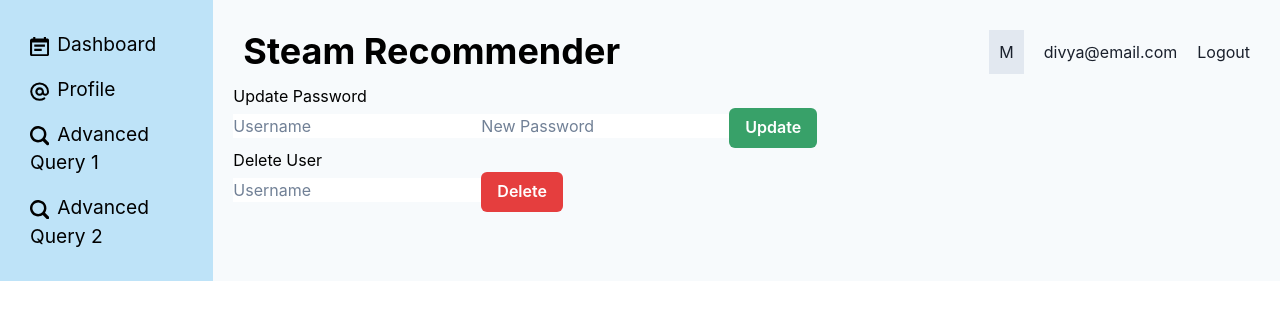
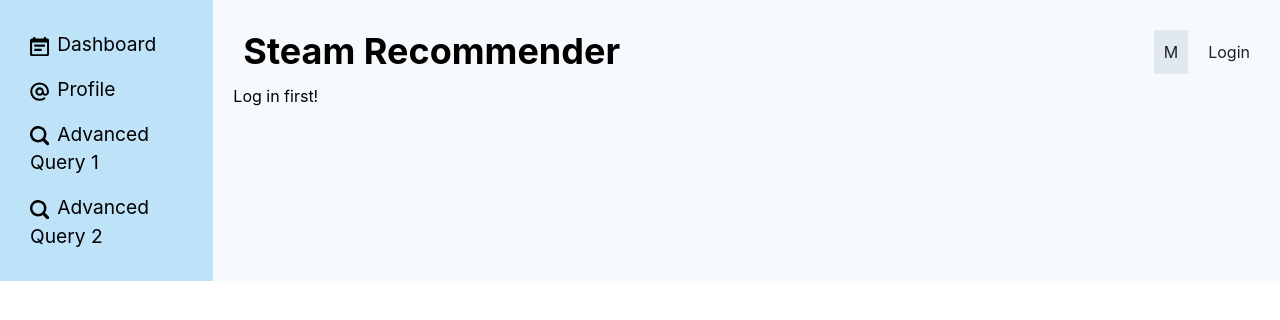
Before and after one commit to cs411-alawini/sp23-cs411-team027-databases, a React (Create React App) app in the folder frontend/: page /profile in a window 1280 px wide. Shown: the top 320 px of the page. Built offline with nearby package versions, Linux system fonts and the light colour scheme; no server answers.

Commit message:
made profile page not show unless logged in

```diff
--- a/frontend/package.json
+++ b/frontend/package.json
@@ -10,6 +10,7 @@
     "@testing-library/jest-dom": "^5.16.5",
     "@testing-library/react": "^13.4.0",
     "@testing-library/user-event": "^13.5.0",
+    "app-context": "^0.3.2",
     "axios": "^1.3.5",
     "framer-motion": "^10.10.0",
     "react": "^18.2.0",
--- a/frontend/src/Components/GameProfile/GameProfile.jsx
+++ b/frontend/src/Components/GameProfile/GameProfile.jsx
@@ -12,7 +12,7 @@
   await axios.get('http://localhost:3001/adv3/'+name)
     .then(result => {
 
-        console.log(result['data'])
+       // console.log(result['data'])
         setData2(result['data'])
     })
     .catch(e=>console.log(e))
@@ -31,7 +31,7 @@
     const go = {'name': name}
 
 
-  console.log(data2)
+ // console.log(data2)
   useEffect(() => {setdef(setData2,name)},[])
 
     return (
--- a/frontend/src/Components/Home/Home.jsx
+++ b/frontend/src/Components/Home/Home.jsx
@@ -10,7 +10,7 @@
     const [error, setError] = useState("")
 
     const handleOnSearchSubmit = (event) => {
-      console.log("searchInput", event.target.value)
+     // console.log("searchInput", event.target.value)
       setSearchInput(event.target.value)
       handleOnSearchSubmitFxn(event)
     }
--- a/frontend/src/Components/Login/Login.jsx
+++ b/frontend/src/Components/Login/Login.jsx
@@ -4,14 +4,13 @@
 import axios from 'axios';
 
 import "./Login.css"
-
+import loggedIn from '../../index.js'
 export default function Login(props) {
   const uRef = useRef(null);
   const pasRef = useRef(null);
-
   function handleClick() {
-    console.log(uRef.current.value);
-    console.log(pasRef.current.value);
+   // console.log(uRef.current.value);
+//    console.log(pasRef.current.value);
     cUser(uRef.current.value,pasRef.current.value)
   }
   async function cUser(user,pass) {
@@ -24,6 +23,7 @@
 
           } else {
                       x[0].innerText="user " +user + " logged in!";
+              loggedIn.logged = true;
 
           }
 
--- a/frontend/src/Components/Navbar/Navbar.jsx
+++ b/frontend/src/Components/Navbar/Navbar.jsx
@@ -3,8 +3,25 @@
 import { Link } from "react-router-dom"
 import {useEffect} from "react"
 import {Flex,Box,Heading,Button,Text,Spacer,HStack} from "@chakra-ui/react"
+import loggedIn from '../../index.js'
+
 
 export default function Navbar(props) {
+
+ if (loggedIn.logged) {
+
+     return (
+    <Flex as="nav" p ="10px" alignItems="center" gap="100px" >
+      <Heading as="h1">Steam Recommender</Heading>
+
+      <Spacer />
+
+      <HStack spacing="20px"> {/*horizontically stacks all elements and puts spacing between*/}
+        {/* avatar for person's name, linking to profile */}
+        <Box bg="gray.200" p="10px">M</Box>
+      </HStack>
+    </Flex>)
+ }else {
   return (
     <Flex as="nav" p ="10px" alignItems="center" gap="100px" >
       <Heading as="h1">Steam Recommender</Heading>
@@ -14,11 +31,10 @@
       <HStack spacing="20px"> {/*horizontically stacks all elements and puts spacing between*/}
         {/* avatar for person's name, linking to profile */}
         <Box bg="gray.200" p="10px">M</Box>
-        <Text>divya@email.com</Text>
-        <Link colorScheme="purple" to={'/login'}>Logout</Link>
+        <Link colorScheme="purple" to={'/login'}>Login</Link>
       </HStack>
     </Flex>
-  )
+  )}
 }
 
 // export default function Navbar(props) {
--- a/frontend/src/Components/Profile/Profile.jsx
+++ b/frontend/src/Components/Profile/Profile.jsx
@@ -4,7 +4,7 @@
 import axios from 'axios';
 import { Route } from 'react-router-dom';
 import { useNavigate } from 'react-router-dom';
-
+import loggedIn from '../../index.js'
 
 
 
@@ -55,7 +55,10 @@
 
 
   }
-
+  if (loggedIn.logged == false) {
+     return (<h1>Log in first!</h1>);
+  }
+else {
     return (
       <div>
         <div>
@@ -77,6 +80,6 @@
 
       </div>
     )
-
+}
 
 }
--- a/frontend/src/index.js
+++ b/frontend/src/index.js
@@ -21,7 +21,8 @@
 import App from './Components/App/App';
 import reportWebVitals from './reportWebVitals';
 import { ChakraProvider } from '@chakra-ui/react'
-
+const loggedIn = {logged: false}
+export default loggedIn;
 
 const root = ReactDOM.createRoot(document.getElementById('root'));
 root.render(
```
Also changed, not shown: frontend/src/Components/App/App.jsx (+5 -5 lines), 1 other file (tests, documents, lock files or other folders).
